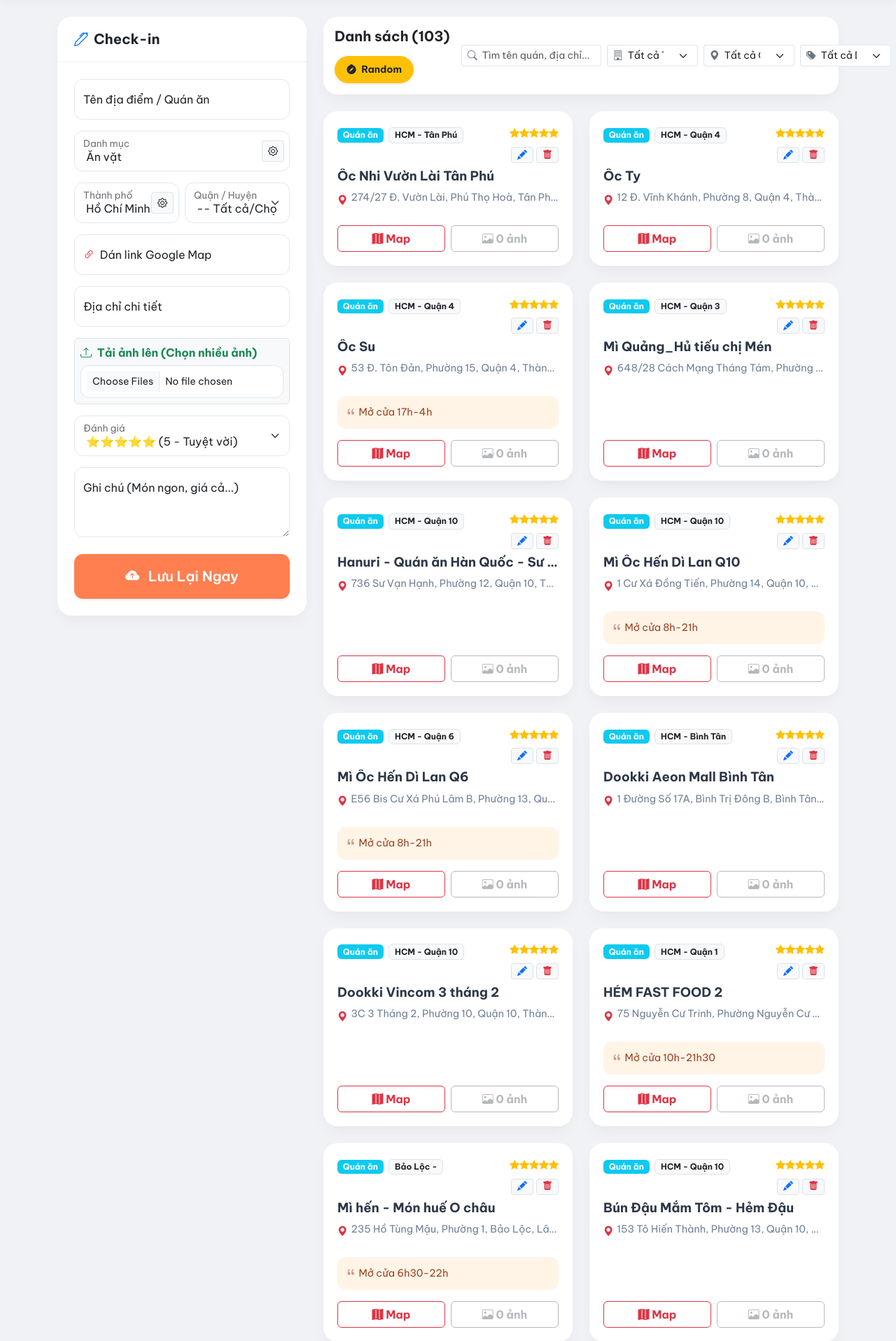
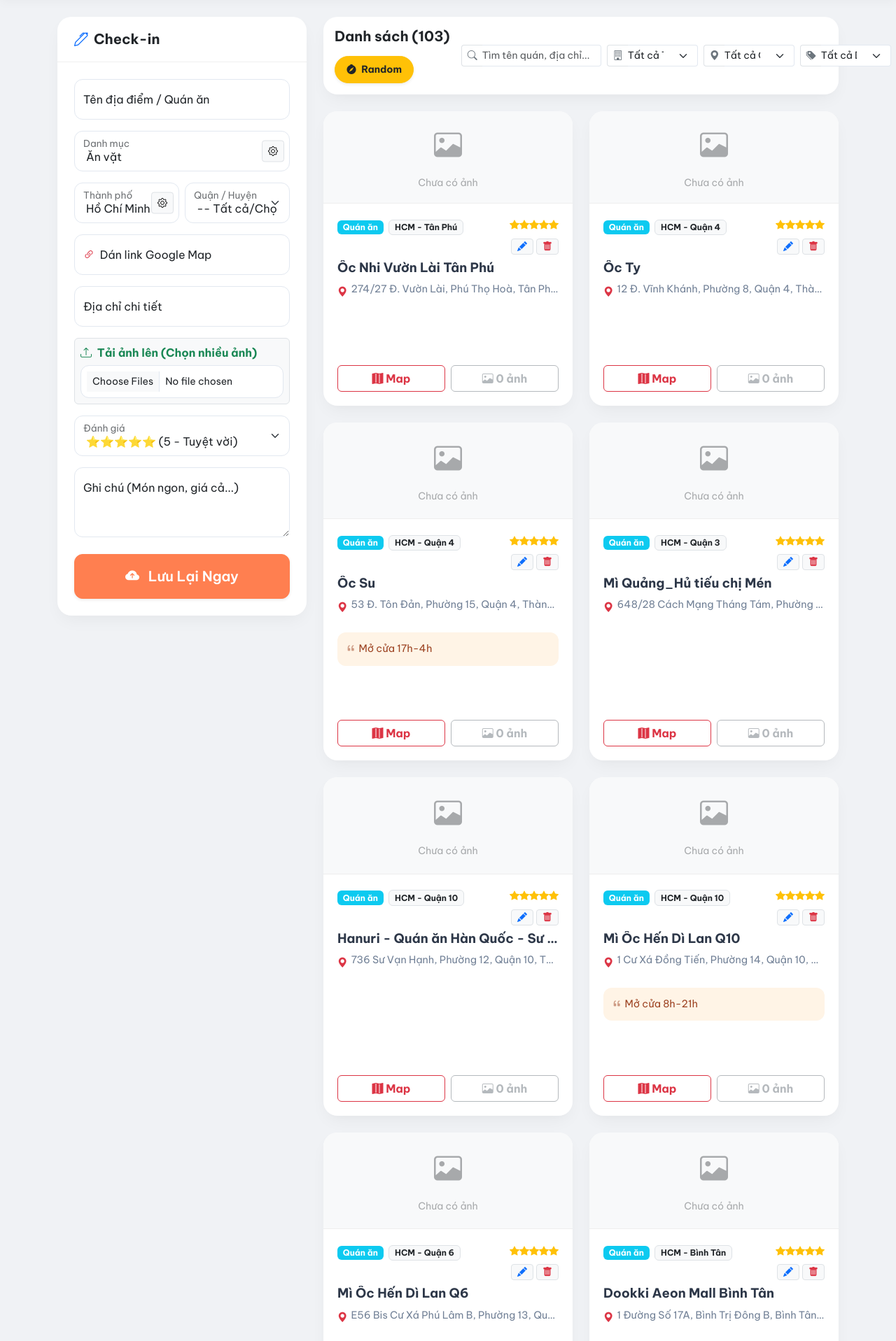
Before and after one commit to hntd1204/WebCaNhan, a PHP site: page /index.php in a window 1280 px wide. Shown: the part 80-1997 px from the top of the page at 70% size. Run offline with PHP 8.4, Linux system fonts and the light colour scheme; a user stored in the database is signed in; data comes from the database, SQL or seed files in the repository; some libraries are stand-ins or nearby versions.

Commit message:
Update ảnh

```diff
--- a/index.php
+++ b/index.php
@@ -224,7 +224,25 @@ $places = $stmt->fetchAll(PDO::FETCH_ASSOC);
     <title>Thành Đạt</title>
     <link href="https://cdn.jsdelivr.net/npm/bootstrap@5.3.0/dist/css/bootstrap.min.css" rel="stylesheet">
     <link rel="stylesheet" href="https://cdn.jsdelivr.net/npm/bootstrap-icons@1.10.5/font/bootstrap-icons.css">
+
+    <link rel="stylesheet" href="https://cdn.jsdelivr.net/npm/@fancyapps/ui@5.0/dist/fancybox/fancybox.css" />
     <link rel="stylesheet" href="style.css">
+
+    <style>
+    /* CSS cho hiệu ứng hover ảnh mượt mà ở trang chủ */
+    .thumbnail-wrapper {
+        cursor: pointer;
+    }
+
+    .thumbnail-wrapper .place-thumbnail {
+        transition: transform 0.4s ease, opacity 0.4s ease;
+    }
+
+    .thumbnail-wrapper:hover .place-thumbnail {
+        transform: scale(1.08);
+        opacity: 1 !important;
+    }
+    </style>
 </head>
 
 <body>
@@ -446,6 +464,41 @@ $places = $stmt->fetchAll(PDO::FETCH_ASSOC);
                         ?>
                     <div class="col-md-6 col-xl-6">
                         <div class="card place-card h-100">
+
+                            <?php if ($hasImages): $thumbnail = $imageArray[0]; ?>
+                            <div class="thumbnail-wrapper position-relative"
+                                style="height: 200px; width: 100%; overflow: hidden; border-bottom: 1px solid #eee; background: #000;">
+                                <a href="<?= htmlspecialchars($thumbnail) ?>"
+                                    data-fancybox="gallery-<?= $place['id'] ?>"
+                                    data-caption="<?= htmlspecialchars($place['name']) ?>" class="d-block h-100">
+                                    <img src="<?= htmlspecialchars($thumbnail) ?>" class="place-thumbnail"
+                                        style="width: 100%; height: 100%; object-fit: cover; opacity: 0.9;"
+                                        alt="<?= htmlspecialchars($place['name']) ?>">
+
+                                    <?php if (count($imageArray) > 1): ?>
+                                    <div
+                                        class="position-absolute bottom-0 end-0 m-2 badge bg-dark bg-opacity-75 fs-6 p-2 shadow-sm border border-secondary">
+                                        <i class="bi bi-images me-1"></i> +<?= count($imageArray) - 1 ?>
+                                    </div>
+                                    <?php endif; ?>
+                                </a>
+
+                                <?php for ($i = 1; $i < count($imageArray); $i++): ?>
+                                <a href="<?= htmlspecialchars($imageArray[$i]) ?>"
+                                    data-fancybox="gallery-<?= $place['id'] ?>"
+                                    data-caption="<?= htmlspecialchars($place['name']) ?>" style="display: none;"></a>
+                                <?php endfor; ?>
+                            </div>
+                            <?php else: ?>
+                            <div class="bg-light d-flex align-items-center justify-content-center"
+                                style="height: 200px; width: 100%; border-bottom: 1px solid #eee;">
+                                <div class="text-center text-muted opacity-50">
+                                    <i class="bi bi-image fs-1 d-block mb-2"></i>
+                                    <small>Chưa có ảnh</small>
+                                </div>
+                            </div>
+                            <?php endif; ?>
+
                             <div class="place-card-body d-flex flex-column h-100">
                                 <div class="d-flex justify-content-between align-items-start mb-2">
                                     <div>
@@ -496,8 +549,8 @@ $places = $stmt->fetchAll(PDO::FETCH_ASSOC);
 
                                     <?php if ($hasImages): ?>
                                     <button class="btn btn-outline-success w-100 fw-bold"
-                                                onclick='openImageModal(<?= htmlspecialchars(json_encode(array_values($imageArray)), ENT_QUOTES, 'UTF-8') ?>)'>
-                                                <i class="bi bi-images"></i> Xem <?= count($imageArray) ?> ảnh
+                                        onclick="document.querySelector('[data-fancybox=\'gallery-<?= $place['id'] ?>\']').click();">
+                                        <i class="bi bi-zoom-in"></i> Zoom Ảnh
                                     </button>
                                     <?php else: ?>
                                     <button class="btn btn-outline-secondary w-100 fw-bold opacity-50" disabled>
@@ -708,34 +761,20 @@ $places = $stmt->fetchAll(PDO::FETCH_ASSOC);
         </div>
     </div>
 
-    <div class="modal fade" id="imageViewerModal" tabindex="-1" aria-hidden="true">
-        <div class="modal-dialog modal-dialog-centered modal-lg">
-            <div class="modal-content bg-dark border-0">
-                <div class="modal-header border-0 pb-0 justify-content-end position-absolute w-100"
-                    style="z-index: 10;">
-                    <button type="button" class="btn-close btn-close-white bg-dark p-2 m-2 rounded-circle opacity-75"
-                        data-bs-dismiss="modal" aria-label="Close"></button>
-                </div>
-                <div class="modal-body p-0">
-                    <div id="placeImageCarousel" class="carousel slide" data-bs-ride="carousel">
-                        <div class="carousel-inner" id="carousel-inner-content">
-                        </div>
-                        <button class="carousel-control-prev" type="button" data-bs-target="#placeImageCarousel"
-                            data-bs-slide="prev">
-                            <span class="carousel-control-prev-icon" aria-hidden="true"></span>
-                        </button>
-                        <button class="carousel-control-next" type="button" data-bs-target="#placeImageCarousel"
-                            data-bs-slide="next">
-                            <span class="carousel-control-next-icon" aria-hidden="true"></span>
-                        </button>
-                    </div>
-                </div>
-            </div>
-        </div>
-    </div>
+    <script src="https://cdn.jsdelivr.net/npm/bootstrap@5.3.0/dist/js/bootstrap.bundle.min.js"></script>
+    <script src="https://cdn.jsdelivr.net/npm/@fancyapps/ui@5.0/dist/fancybox/fancybox.umd.js"></script>
 
-    <script src="https://cdn.jsdelivr.net/npm/bootstrap@5.3.0/dist/js/bootstrap.bundle.min.js"></script>
     <script>
+    // Khởi tạo Fancybox cho chức năng Xem Ảnh cực mượt
+    Fancybox.bind('[data-fancybox]', {
+        Images: {
+            zoom: true
+        },
+        Thumbs: {
+            type: "modern"
+        }
+    });
+
     const locationsData = <?php echo json_encode($locations); ?>;
     const currentPlaces = <?php echo json_encode($places); ?>;
 
@@ -768,7 +807,7 @@ $places = $stmt->fetchAll(PDO::FETCH_ASSOC);
         document.getElementById('edit_city').value = data.city || 'Hồ Chí Minh';
         updateDistricts('edit_city', 'edit_district', data.district);
 
-            // --- XỬ LÝ HIỂN THỊ ẢNH CŨ RẤT TRỰC QUAN ---
+        // --- XỬ LÝ HIỂN THỊ ẢNH CŨ TRỰC QUAN ---
         const imagesStr = data.images || '';
         const imageList = imagesStr.split('\n').filter(i => i.trim() !== '');
         const container = document.getElementById('edit_old_images_container');
@@ -799,36 +838,6 @@ $places = $stmt->fetchAll(PDO::FETCH_ASSOC);
             updateDistricts('filter_city', 'filter_district', urlParams.get('filter_district'));
         }
     });
-
-        // --- HÀM MỞ POPUP ẢNH CHUYỂN ĐỘNG ---
-        function openImageModal(images) {
-            if (!images || images.length === 0) return;
-
-            const inner = document.getElementById('carousel-inner-content');
-            inner.innerHTML = '';
-
-            images.forEach((img, index) => {
-                const activeClass = index === 0 ? 'active' : '';
-                inner.innerHTML += `
-                <div class="carousel-item ${activeClass}">
-                    <img src="${img}" class="d-block w-100" style="height: 70vh; object-fit: contain; background: #000;" alt="Ảnh địa điểm">
-                </div>
-            `;
-            });
-
-            const prevBtn = document.querySelector('#imageViewerModal .carousel-control-prev');
-            const nextBtn = document.querySelector('#imageViewerModal .carousel-control-next');
-            if (images.length > 1) {
-                prevBtn.style.display = 'flex';
-                nextBtn.style.display = 'flex';
-            } else {
-                prevBtn.style.display = 'none';
-                nextBtn.style.display = 'none';
-            }
-
-            const modal = new bootstrap.Modal(document.getElementById('imageViewerModal'));
-            modal.show();
-        }
 
     // --- LOGIC VÒNG QUAY ---
     const canvas = document.getElementById('wheelCanvas');
```
Also changed, not shown: uploads/6997dd3a89ded_1771560250.jpg (added). Lines whose indentation alone changed are shown as unchanged.
